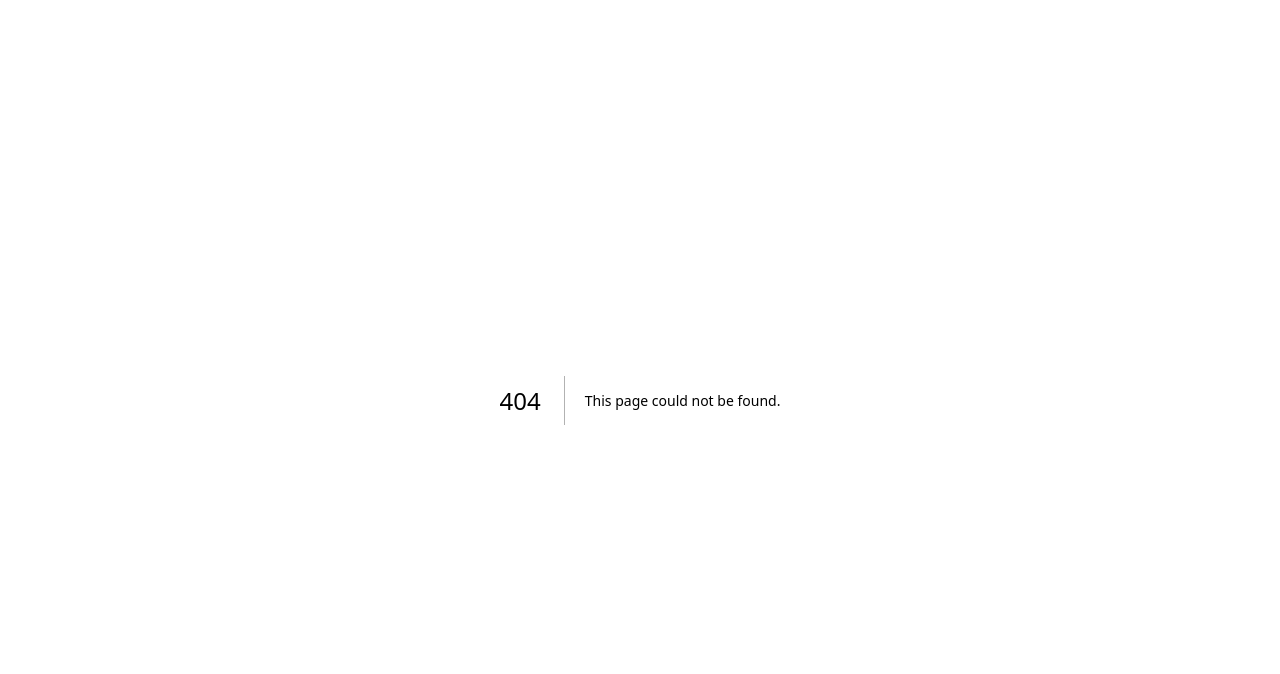
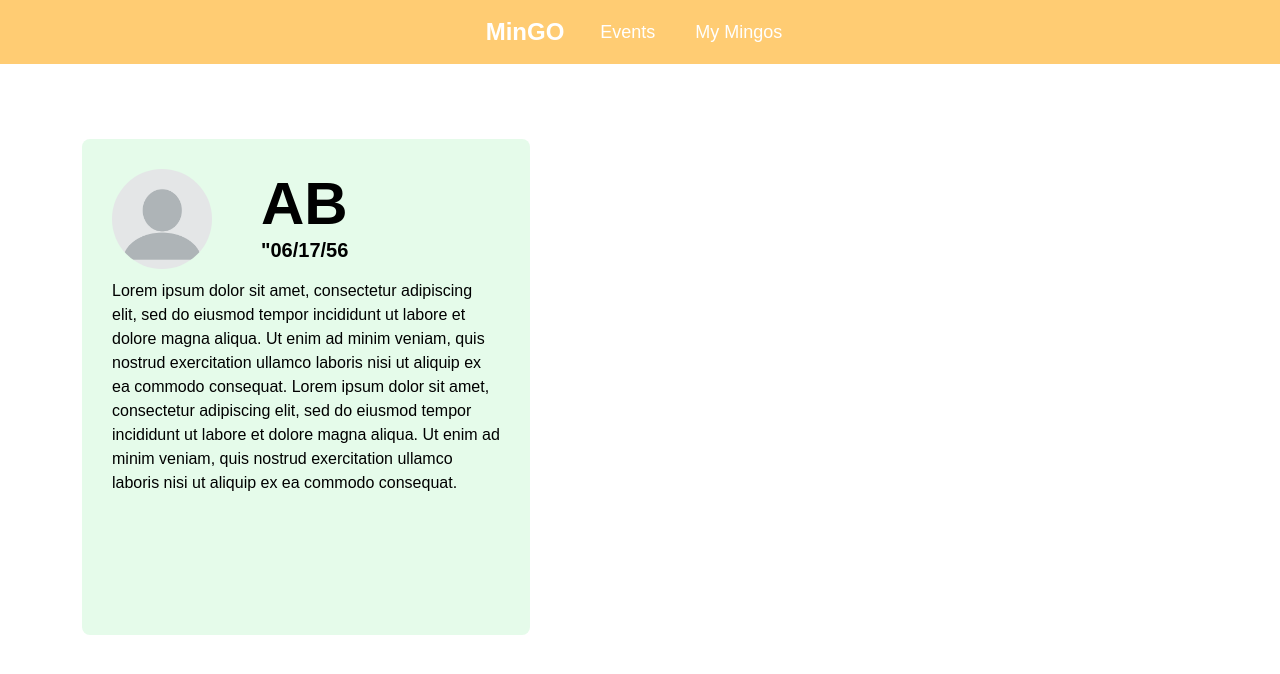
Before and after one commit to emilyniee/MinGO, a Next.js app: page /mingos in a window 1280 px wide. Before the commit this address had no page. Shown: the top 674 px of the page. Built offline with nearby package versions, Linux system fonts and the light colour scheme.

Commit message:
users page

```diff
--- a/app/components/card.js
+++ b/app/components/card.js
@@ -3,34 +3,30 @@ import blankPfp from "../images/blank.jpg"
 import Image from "next/image";
 import MicIcon from '@mui/icons-material/Mic';
 
-export function Users({ profilePic, initials }) {
+export function Users({ profilePic, name }) {
   return (
-    <div className="grid grid-cols-4 gap-4">
-      <div className="relative left-[82px] top-[139px] w-[343px] h-[159px] bg-[#E5FBEA] rounded-lg opacity-100">
-        <div className="absolute top-[30px] left-[30px] flex items-center">
+    <div className="grid grid-rows-2 grid-cols-4 gap-6 bg-lightGreen rounded-lg items-center p-4">
+      {/* Profile Image */}
+      <div className="row-span-2 col-span-2 flex justify-center items-center">
         <div className="w-[100px] h-[100px] rounded-full overflow-hidden flex items-center justify-center">
-            {profilePic ? (
           <Image
-              src={pfp}
+            src={profilePic}
             alt="Profile"
             className="w-full h-full object-cover"
             width="100"
             height="100"
           />
-            ) : (
-              <Image
-                src={blankPfp}
-                alt="Profile"
-                className="w-full h-full object-cover"
-                width="100"
-                height="100"
-              />
-            )}
         </div>
-          <span className="ml-6 text-5xl font-bold text-black">{initials}</span>
-          {/* <MicIcon className="ml-6 text-5xl font-bold text-black"/> */}
-          <MicButton className="text-black"/>
       </div>
+
+      {/* Initials */}
+      <div className="col-span-2 row-span-1 flex items-center bg-green rounded-lg justify-center">
+        <h1 className="text-xl font-bold text-black">{name}</h1>
+      </div>
+
+      {/* Mic Icon */}
+      <div className="col-span-2 row-span-1 flex  ">
+        <MicIcon fontSize="large" className="text-black" />
       </div>
     </div>
   );
--- a/app/components/navbar.js
+++ b/app/components/navbar.js
@@ -7,7 +7,7 @@ export default function Navbar() {
   const [isOpen, setIsOpen] = useState(false);
 
   return (
-    <nav className="bg-green-500">
+    <nav className="flex flex-col items-center justify-center bg-green text-black fixed w-full">
       <div className="max-w-7xl mx-auto px-2 sm:px-6 lg:px-8">
         <div className="relative flex items-center justify-between h-16">
           <div className="absolute inset-y-0 left-0 flex items-center sm:hidden">
@@ -45,10 +45,10 @@ export default function Navbar() {
           {/* Links */}
           <div className="hidden sm:block sm:ml-6">
             <div className="flex space-x-4">
-              <Link href="/about" className="text-white px-3 py-2 rounded-md text-lg font-medium hover:bg-green-600">
+              <Link href="/events" className="text-white px-3 py-2 rounded-md text-lg font-medium hover:bg-green-600">
                 Events
               </Link>
-              <Link href="/services" className="text-white px-3 py-2 rounded-md text-lg font-medium hover:bg-green-600">
+              <Link href="/mingos" className="text-white px-3 py-2 rounded-md text-lg font-medium hover:bg-green-600">
                 My Mingos
               </Link>
             </div>
--- a/app/layout.js
+++ b/app/layout.js
@@ -1,5 +1,6 @@
 import localFont from "next/font/local";
 import "./globals.css";
+import Navbar from "./components/navbar";
 
 const geistSans = localFont({
   src: "./fonts/GeistVF.woff",
@@ -23,6 +24,7 @@ export default function RootLayout({ children }) {
       <body
         className={`${geistSans.variable} ${geistMono.variable} antialiased`}
       >
+        <Navbar/>
         {children}
       </body>
     </html>
--- a/app/map/page.js
+++ b/app/map/page.js
@@ -25,7 +25,7 @@ const MapPage = () => {
 
   return (
     <div
-      className="flex items-start justify-between min-h-screen bg-orange p-8"
+      className="flex items-start justify-between min-h-screen bg-green p-8"
       style={{ height: "100vh" }}
     >
       {/* Left Section: Dropdown for rooms and additional features */}
--- a/app/friends/page.js
+++ b/app/mingos/page.js
@@ -2,7 +2,7 @@ import {UserMingo} from "../components/card";
 
 const FILLERTEXT = "Lorem ipsum dolor sit amet, consectetur adipiscing elit, sed do eiusmod tempor incididunt ut labore et dolore magna aliqua. Ut enim ad minim veniam, quis nostrud exercitation ullamco laboris nisi ut aliquip ex ea commodo consequat. Lorem ipsum dolor sit amet, consectetur adipiscing elit, sed do eiusmod tempor incididunt ut labore et dolore magna aliqua. Ut enim ad minim veniam, quis nostrud exercitation ullamco laboris nisi ut aliquip ex ea commodo consequat."
 
-export default function FriendsPg() {
+export default function MingosPg() {
   return (
     <div className="grid grid-cols-4 gap-4">
       <UserMingo profilePic="./images/anon.jpg" initials="AB" paragraphText={FILLERTEXT} date="06/17/2024"/>
--- a/app/page.js
+++ b/app/page.js
@@ -7,8 +7,6 @@ import MicButton from './components/micButton';
 export default function Home() {
   return (
     <div className="flex flex-col items-center justify-center bg-green text-black p-16 min-h-screen" >
-      <Navbar />
-
       <div className="flex-grow grid grid-rows-3 grid-flow-col gap-4 w-3/4 mt-8">
         <div className="row-span-4 bg-lightGreen p-8 rounded-lg text-center shadow-md flex flex-col justify-center items-center text-xl">
           <h1 className="">PROFILE</h1>
@@ -40,12 +38,12 @@ export default function Home() {
 
         {/* Events Buttons */}
         <div className="row-span-2 col-span-2 space-x-2 text-xl">
-          <Link href="/sponsors">
+          <Link href="/events">
             <button className="text-black py-3 px-6 rounded-lg text-orange-700 text-lg hover:bg-yellow-600 transition duration-300 bg-lightGreen shadow-md">
               Explore events
             </button>
           </Link>
-          <Link href="/sponsors">
+          <Link href="/mingos">
             <button className="text-black py-3 px-6 rounded-lg text-orange-700 text-lg hover:bg-yellow-600 transition duration-300 bg-lightGreen shadow-md">
               View your mingos
             </button>
--- a/app/users/page.js
+++ b/app/users/page.js
@@ -1,9 +1,138 @@
 import {Users, UserMingo} from "../components/card";
+
+const minglers = [
+  {
+    name: "Alice Johnson",
+    pronouns: "she/her",
+    profilePic:"https://static.vecteezy.com/system/resources/previews/020/389/525/original/hand-drawing-cartoon-girl-cute-girl-drawing-for-profile-picture-vector.jpg",
+    dateMet: "09/08/2010",
+    conversationHad: "Discussed career goals and shared thoughts on software development trends.",
+    about: "Alice is a software engineer specializing in frontend technologies. She's passionate about UI/UX design and accessibility.",
+    linkedin: "https://www.linkedin.com/in/alicejohnson",
+    currentRoom: "Apple",
+    topMatch: false
+  },
+  {
+    name: "Bob Smith",
+    pronouns: "he/him",
+    profilePic:"https://static.vecteezy.com/system/resources/previews/009/749/645/non_2x/teacher-avatar-man-icon-cartoon-male-profile-mascot-illustration-head-face-business-user-logo-free-vector.jpg",
+    dateMet: "05/14/2015",
+    conversationHad: "Talked about DevOps practices and automation in cloud environments.",
+    about: "Bob is a DevOps engineer with a deep knowledge of cloud infrastructure and continuous integration pipelines.",
+    linkedin: "https://www.linkedin.com/in/bobsmith",
+    currentRoom: "Apple",
+    topMatch: true
+  },
+  {
+    name: "Charlie Lee",
+    pronouns: "they/them",
+    profilePic:"https://static.vecteezy.com/system/resources/previews/009/749/886/non_2x/father-avatar-icon-cartoon-male-guy-profile-mascot-illustration-head-face-business-user-logo-free-vector.jpg",
+    dateMet: "03/22/2018",
+    conversationHad: "Explored ideas on data science and its applications in business analytics.",
+    about: "Charlie is a data scientist with experience in machine learning and statistical analysis. They love working with big data and AI solutions.",
+    linkedin: "https://www.linkedin.com/in/charlielee",
+    currentRoom: "Apple",
+    topMatch: false
+  },
+  {
+    name: "Dana Williams",
+    pronouns: "she/her",
+    profilePic:"https://static.vecteezy.com/system/resources/previews/004/439/691/non_2x/avatar-doodle-profile-girl-character-vector.jpg",
+    dateMet: "12/11/2020",
+    conversationHad: "Chatted about the importance of cybersecurity in modern applications.",
+    about: "Dana is a cybersecurity expert focused on building secure applications and ensuring data protection for organizations.",
+    linkedin: "https://www.linkedin.com/in/danawilliams",
+    currentRoom: "Apple",
+    topMatch: false
+  },
+  {
+    name: "Evan Brown",
+    pronouns: "he/him",
+    profilePic:"https://static.vecteezy.com/system/resources/previews/043/050/361/non_2x/man-with-glasses-cartoon-style-profile-avatar-picture-vector.jpg",
+    dateMet: "07/06/2021",
+    conversationHad: "Spoke about entrepreneurship and how to scale startups in the tech industry.",
+    about: "Evan is an entrepreneur and startup founder with a background in mobile app development. He's passionate about innovation and growth.",
+    linkedin: "https://www.linkedin.com/in/evanbrown",
+    currentRoom: "Apple",
+    topMatch: true
+  },
+  {
+    name: "Evan Brown",
+    pronouns: "he/him",
+    profilePic:"https://static.vecteezy.com/system/resources/previews/043/050/361/non_2x/man-with-glasses-cartoon-style-profile-avatar-picture-vector.jpg",
+    dateMet: "07/06/2021",
+    conversationHad: "Spoke about entrepreneurship and how to scale startups in the tech industry.",
+    about: "Evan is an entrepreneur and startup founder with a background in mobile app development. He's passionate about innovation and growth.",
+    linkedin: "https://www.linkedin.com/in/evanbrown",
+    currentRoom: "Apple",
+    topMatch: false
+  },
+  {
+    name: "Evan Brown",
+    pronouns: "he/him",
+    profilePic:"https://static.vecteezy.com/system/resources/previews/043/050/361/non_2x/man-with-glasses-cartoon-style-profile-avatar-picture-vector.jpg",
+    dateMet: "07/06/2021",
+    conversationHad: "Spoke about entrepreneurship and how to scale startups in the tech industry.",
+    about: "Evan is an entrepreneur and startup founder with a background in mobile app development. He's passionate about innovation and growth.",
+    linkedin: "https://www.linkedin.com/in/evanbrown",
+    currentRoom: "Apple",
+    topMatch: false
+  },
+  {
+    name: "Evan Brown",
+    pronouns: "he/him",
+    profilePic:"https://static.vecteezy.com/system/resources/previews/043/050/361/non_2x/man-with-glasses-cartoon-style-profile-avatar-picture-vector.jpg",
+    dateMet: "07/06/2021",
+    conversationHad: "Spoke about entrepreneurship and how to scale startups in the tech industry.",
+    about: "Evan is an entrepreneur and startup founder with a background in mobile app development. He's passionate about innovation and growth.",
+    linkedin: "https://www.linkedin.com/in/evanbrown",
+    currentRoom: "Apple",
+    topMatch: false
+  },
+  {
+    name: "Evan Brown",
+    pronouns: "he/him",
+    profilePic:"https://static.vecteezy.com/system/resources/previews/043/050/361/non_2x/man-with-glasses-cartoon-style-profile-avatar-picture-vector.jpg",
+    dateMet: "07/06/2021",
+    conversationHad: "Spoke about entrepreneurship and how to scale startups in the tech industry.",
+    about: "Evan is an entrepreneur and startup founder with a background in mobile app development. He's passionate about innovation and growth.",
+    linkedin: "https://www.linkedin.com/in/evanbrown",
+    currentRoom: "Apple",
+    topMatch: false
+  }
+];
+
 
 export default function UserPg() {
   return (
-    <div className="grid grid-cols-4 gap-4">
-      <Users profilePic="./images/anon.jpg" initials="AB" />
+    <div className="h-screen pt-20 bg-green p-8">
+      <h1 className="text-white text-xl">TOP MATCHES</h1>
+      <div className="grid grid-cols-4 gap-4 mb-4">
+        {minglers
+          .filter(mingler => mingler.topMatch === true) // Use "topMatch" // Filter by topmatch
+          .map((mingler, index) => (
+            <Users
+              key={index} // Unique key for each child in the list
+              profilePic={mingler.profilePic} // Placeholder for profile picture
+              name={mingler.name} // Pass the name to generate initials
+              // Add other properties if needed
+            />
+          ))}
+      </div>
+
+      <h1 className="text-white text-xl">MINGOERS</h1>
+      <div className="grid grid-cols-4 gap-4 mb-4">
+        {minglers
+          .filter(mingler => mingler.topMatch === false) // Use "topMatch" // Filter by topmatch
+          .map((mingler, index) => (
+            <Users
+              key={index} // Unique key for each child in the list
+              profilePic={mingler.profilePic} // Placeholder for profile picture
+              name={mingler.name} // Pass the name to generate initials
+              // Add other properties if needed
+            />
+          ))}
+      </div>
     </div>
   );
 }
--- a/next.config.mjs
+++ b/next.config.mjs
@@ -1,4 +1,8 @@
 /** @type {import('next').NextConfig} */
-const nextConfig = {};
+const nextConfig = {
+    images: {
+        domains: ['static.vecteezy.com'], // Use 'static.vecteezy.com' where the image is hosted
+    },
+};
 
 export default nextConfig;
```
Also changed, not shown: app/images/bg.png (added). Lines whose indentation alone changed are shown as unchanged.
